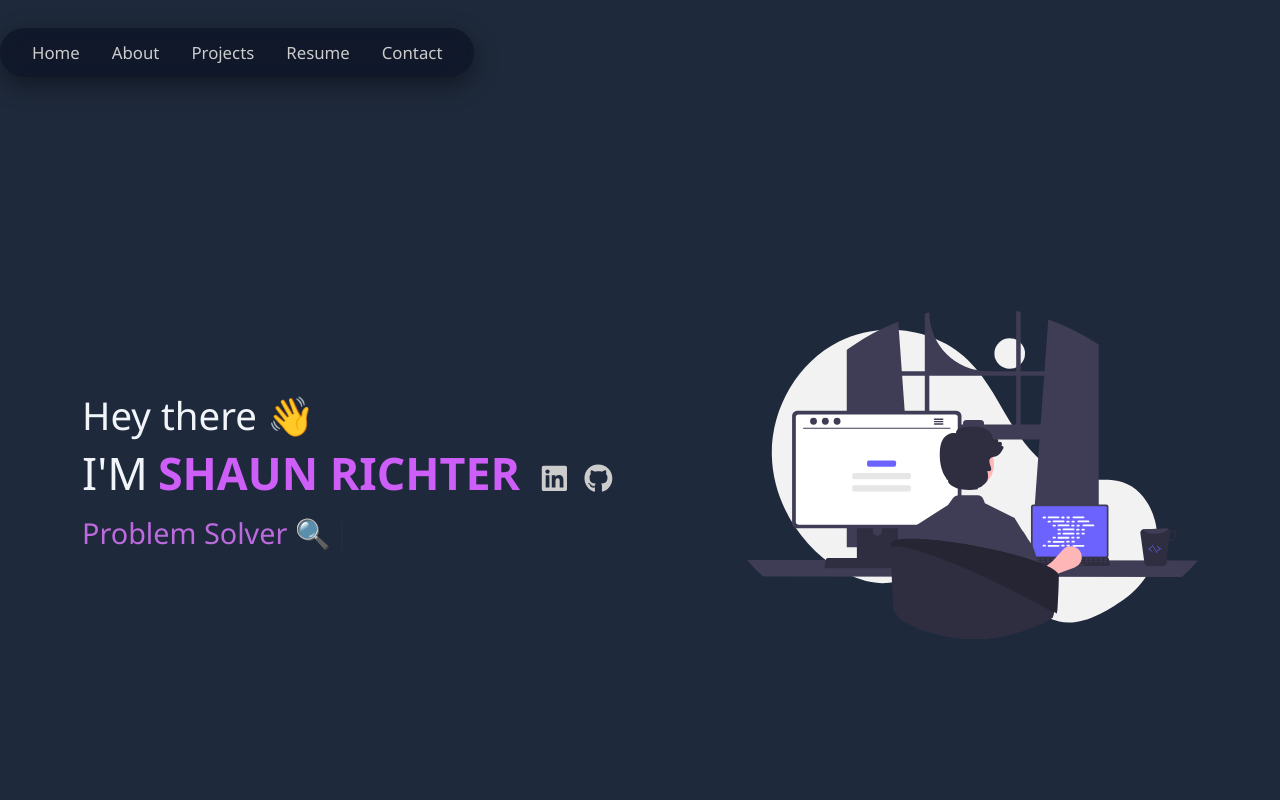
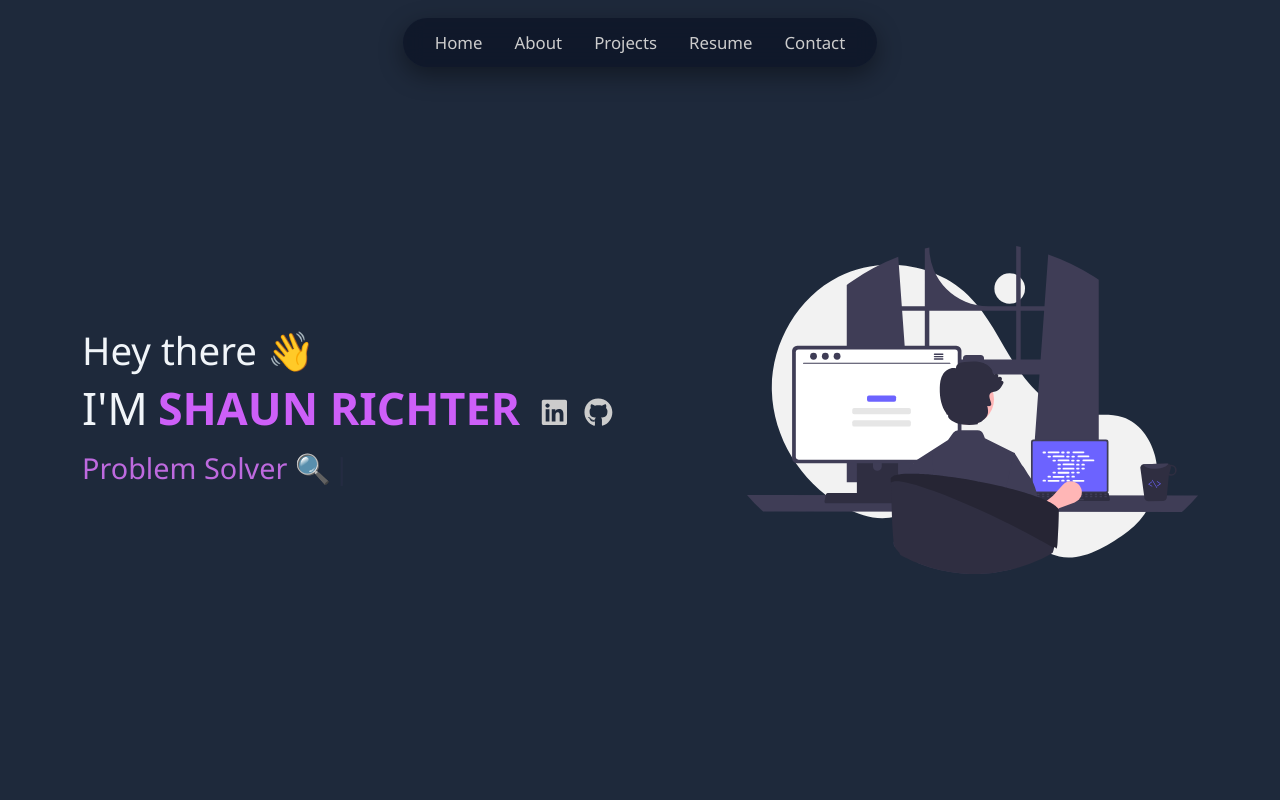
Before and after one commit to ShaunRichter/Personal-Website, a React (Create React App) app: page / in a window 1280 px wide. Shown: the top 800 px of the page. Built offline with nearby package versions, Linux system fonts and the light colour scheme.

Commit message:
Updated navbar to be centered, use bootstrap, and have a fixed position

```diff
--- a/src/components/Navbar.css
+++ b/src/components/Navbar.css
@@ -1,46 +1,47 @@
-.navbar {
-  position: fixed;
-  top: 20px;
+.custom-navbar {
+  background: transparent;
+  top: 10px;
+  position: fixed !important;
   width: 100%;
+  pointer-events: none;
   z-index: 1000;
-  display: flex;
-  justify-content: center;
-  background: transparent;
-  pointer-events: none;
 }
 
-.navbar-container {
+.custom-navbar .navbar-container {
   background-color: rgba(15, 23, 42, 0.9);
   backdrop-filter: blur(10px);
   padding: 0.75rem 2rem;
   border-radius: 40px;
   box-shadow: 0 8px 24px rgba(0, 0, 0, 0.4);
-  display: inline-flex; /* <- shrink to fit */
-  justify-content: center;
-  align-items: center;
-  gap: 2rem;
   pointer-events: auto;
   transition: all 0.3s ease;
+  max-width: 750px;
+  width: fit-content;
+  margin-left: auto;
+  margin-right: auto;
+}
+
+.custom-navbar.scrolled .navbar-container {
+  background-color: rgba(15, 23, 42, 0.95);
+  box-shadow: 0 8px 32px rgba(0, 0, 0, 0.6);
 }
 
 .navbar-links {
-  list-style: none;
   display: flex;
   gap: 2rem;
-  margin: 0;
-  padding: 0;
 }
 
-.navbar-links li a {
+.navbar-links .nav-link {
   color: #cccccc;
-  text-decoration: none;
   font-weight: 500;
   font-size: 1.05rem;
   position: relative;
+  text-decoration: none;
   transition: all 0.3s ease;
+  padding: 0 !important;
 }
 
-.navbar-links li a::after {
+.navbar-links .nav-link::after {
   content: "";
   position: absolute;
   width: 0%;
@@ -51,16 +52,24 @@
   transition: width 0.3s ease;
 }
 
-.navbar-links li a:hover {
+.navbar-links .nav-link:hover {
   color: white;
 }
 
-.navbar-links li a:hover::after {
+.navbar-links .nav-link:hover::after {
   width: 100%;
 }
 
+.navbar-links .nav-link:focus,
+.navbar-links .nav-link:active,
+.navbar-links .nav-link.active {
+  color: #cccccc !important;
+  background-color: transparent !important;
+  box-shadow: none !important;
+}
+
 @media (max-width: 768px) {
-  .navbar-container {
+  .custom-navbar .navbar-container {
     flex-direction: column;
     gap: 1rem;
     padding: 1rem 1.5rem;
--- a/src/components/Navbar.js
+++ b/src/components/Navbar.js
@@ -1,20 +1,35 @@
-import React from "react";
+import React, { useState, useEffect } from "react";
+import { Navbar, Nav, Container } from "react-bootstrap";
 import "./Navbar.css";
 
-const Navbar = () => {
+const CustomNavbar = () => {
+  const [navScrolled, setNavScrolled] = useState(false);
+
+  const handleScroll = () => {
+    setNavScrolled(window.scrollY >= 20);
+  };
+
+  useEffect(() => {
+    window.addEventListener("scroll", handleScroll);
+    return () => window.removeEventListener("scroll", handleScroll);
+  }, []);
+
   return (
-    <nav className="navbar">
-      <div className="navbar-container">
-        <ul className="navbar-links">
-          <li><a href="#home">Home</a></li>
-          <li><a href="#about">About</a></li>
-          <li><a href="#projects">Projects</a></li>
-          <li><a href="#contact">Resume</a></li>
-          <li><a href="#contact">Contact</a></li>
-        </ul>
-      </div>
-    </nav>
+    <Navbar
+      expand="md"
+      className={`custom-navbar ${navScrolled ? "scrolled" : ""}`}
+    >
+      <Container className="navbar-container">
+        <Nav className="navbar-links mx-auto">
+          <Nav.Link href="#home">Home</Nav.Link>
+          <Nav.Link href="#about">About</Nav.Link>
+          <Nav.Link href="#projects">Projects</Nav.Link>
+          <Nav.Link href="#contact">Resume</Nav.Link>
+          <Nav.Link href="#contact">Contact</Nav.Link>
+        </Nav>
+      </Container>
+    </Navbar>
   );
 };
 
-export default Navbar;
+export default CustomNavbar;
```
